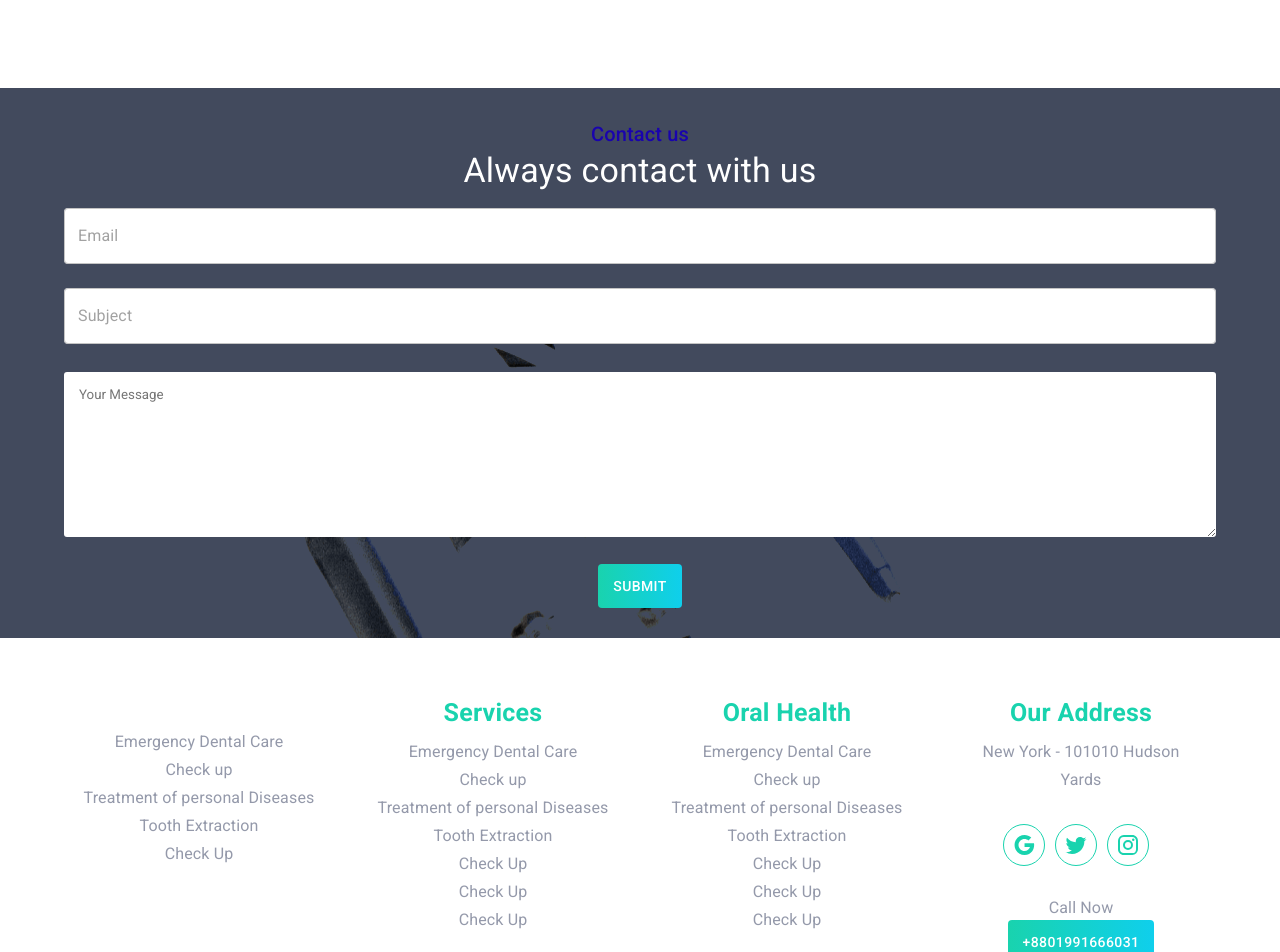
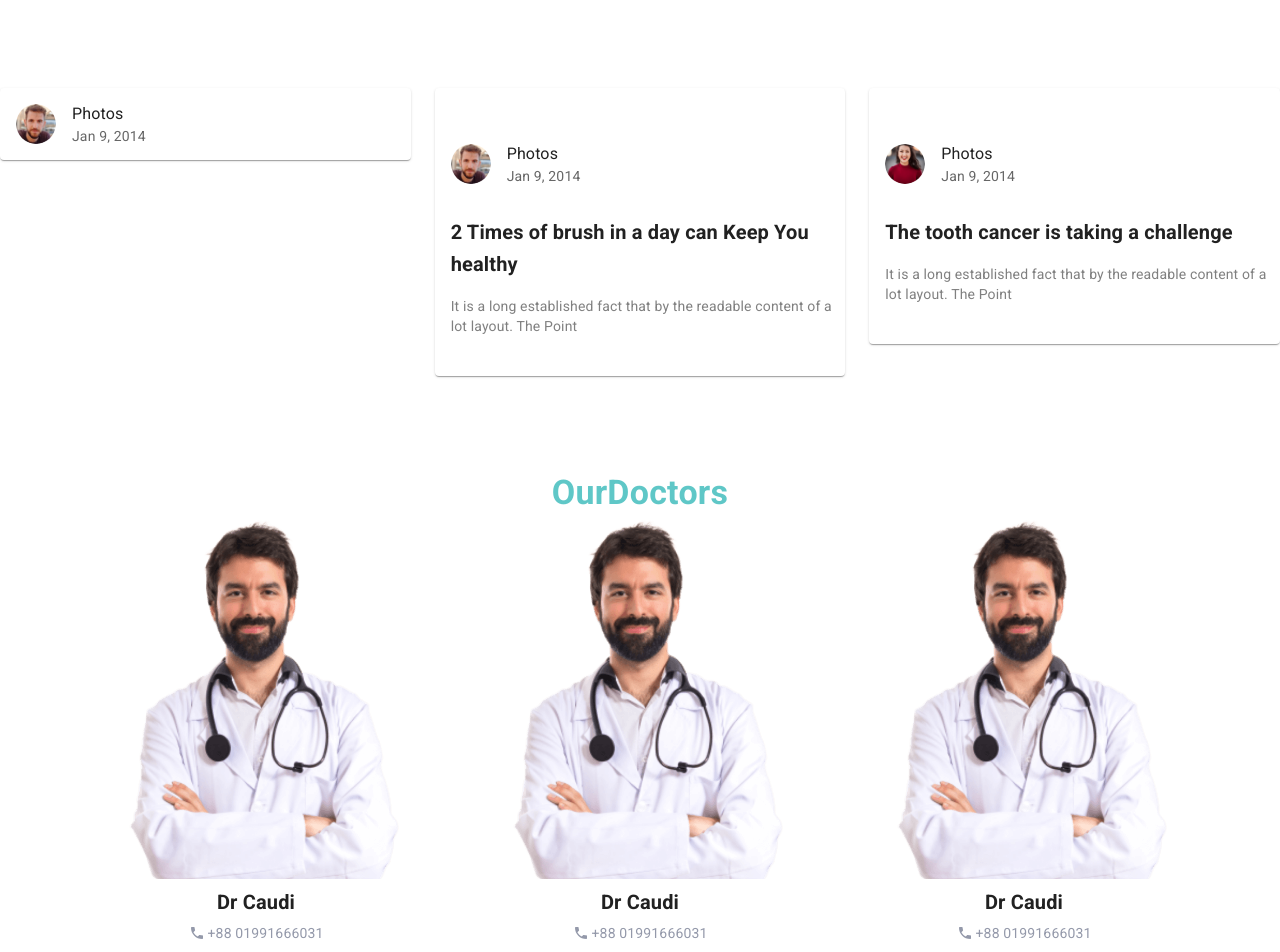
Before and after one commit to iazadur/doctors-portal, a React (Create React App) app: page / in a window 1280 px wide. Shown: the part 1960-2912 px from the top of the page. Built offline with nearby package versions, Linux system fonts and the light colour scheme; no server answers.

Commit message:
add blog section

```diff
--- a/src/Pages/Appointment/Appointment/Appointment.js
+++ b/src/Pages/Appointment/Appointment/Appointment.js
@@ -1,4 +1,5 @@
 import React from 'react';
+import Footer from '../../Shared/Footer/Footer';
 import Navigation from '../../Shared/Navigation/Navigation';
 import AppointmentHeader from '../AppointmentHeader/AppointmentHeader';
 import AvailableAppointment from '../AvailableAppointment/AvailableAppointment';
@@ -10,6 +11,7 @@ const Appointment = () => {
             <Navigation />
             <AppointmentHeader date={date} setDate={setDate}  />
             <AvailableAppointment date={date} />
+            <Footer />
         </>
     );
 };
--- a/src/Pages/Home/Home/Home.js
+++ b/src/Pages/Home/Home/Home.js
@@ -5,7 +5,9 @@ import Banner from '../Banner/Banner';
 import InfoCard from './../InfoCard/InfoCard'
 import Services from '../Services/Services';
 import Contact from '../Contact/Contact';
-import Footer from '../Footer/Footer';
+import Footer from '../../Shared/Footer/Footer';
+import OurDoctors from '../OurDoctors/OurDoctors';
+import OurBlog from '../OurBlog/OurBlog';
 
 const Home = () => {
     return (
@@ -15,6 +17,8 @@ const Home = () => {
             <InfoCard />
             <Services />
             <AppoinmentBanner />
+            <OurBlog />
+            <OurDoctors />
             <Contact />
             <Footer />
         </>
--- /dev/null
+++ b/src/Pages/Home/OurBlog/OurBlog.js
@@ -0,0 +1,58 @@
+import { Grid, Paper, Box, ListItem, ListItemAvatar, Avatar, ListItemText, Typography } from '@mui/material';
+import React from 'react';
+import people1 from './../../../images/people-1.png'
+import people2 from './../../../images/people-2.png'
+
+const OurBlog = () => {
+    const n = [
+        {
+            people: people1,
+            title: "2 Times of brush in a day can Keep You healthy",
+            desc: "It is a long established fact that by the readable content of a lot layout. The Point"
+        },
+        {
+            people: people2,
+            title: "The tooth cancer is taking a challenge",
+            desc: "It is a long established fact that by the readable content of a lot layout. The Point"
+        }
+    ]
+    return (
+        <>
+            <Grid container spacing={3} >
+                <Grid item xs={12} sm={12} md={4}>
+                    <Paper >
+                        <ListItem>
+                            <ListItemAvatar>
+                                <Avatar src={people1}>
+
+                                </Avatar>
+                            </ListItemAvatar>
+                            <ListItemText primary="Photos" secondary="Jan 9, 2014" />
+                        </ListItem>
+                    </Paper>
+                </Grid>
+                {n.map(({ people, title, desc }, idx) => (
+                    <Grid key={idx} item xs={12} sm={12} md={4}>
+                        <Paper sx={{ py: 5, textAlign: "left" }}>
+                            <ListItem>
+                                <ListItemAvatar>
+                                    <Avatar src={people}>
+
+                                    </Avatar>
+                                </ListItemAvatar>
+                                <ListItemText primary="Photos" secondary="Jan 9, 2014" />
+                            </ListItem>
+                            <Typography sx={{ my: 2, fontWeight: 600, paddingLeft: 2 }} variant="h6">{title}</Typography>
+                            <Typography
+                                sx={{ paddingLeft: 2,color:'gray' }}
+                                variant="body2">{desc}</Typography>
+                        </Paper>
+                    </Grid>
+                ))}
+
+            </Grid>
+        </>
+    );
+};
+
+export default OurBlog;
--- /dev/null
+++ b/src/Pages/Home/OurDoctors/OurDoctors.js
@@ -0,0 +1,46 @@
+import { Container, Grid, Paper, Typography, Box } from '@mui/material';
+import React from 'react';
+import doctor from './../../../images/doctor-small.png'
+import PhoneIcon from '@mui/icons-material/Phone'
+import { makeStyles } from '@mui/styles';
+const useStyle = makeStyles({
+    doctorsName: {
+        fontWeight: "bold"
+    },
+    doctorsPhone: {
+        color: '#9499AA !important',
+        margin: "5px 0 !important",
+        display: "flex",
+        justifyContent: "center",
+        alignItems: "center",
+        fontSize: '12px !important'
+    },
+})
+
+const OurDoctors = () => {
+    const { doctorsPhone, doctorsName } = useStyle()
+    return (
+        <>
+            <Container sx={{ my: 12 }}>
+                <Typography variant="h4" sx={{ fontWeight: 600, color: "#5FC7C7" }}>OurDoctors</Typography>
+                <Grid container >
+                    {Array.from({ length: 3 }).map((_, idx) => (
+                        <Grid item xs={12} sm={12} md={4}>
+                            <Paper elevation={0}>
+                                <img src={doctor} width="100%" alt="" sx={{}}></img>
+                                <Typography className={doctorsName} variant="h6">Dr Caudi</Typography>
+                                <Box className={doctorsPhone}>
+                                    <PhoneIcon style={{ fontSize: "1rem", marginRight: "3px" }} /><Typography variant="body2">+88 01991666031 </Typography>
+                                </Box>
+                            </Paper>
+                        </Grid>
+                    ))}
+
+                </Grid>
+            </Container>
+
+        </>
+    );
+};
+
+export default OurDoctors;
```
Also changed, not shown: src/Pages/Shared/Footer/Footer.js (renamed from src/Pages/Home/Footer/Footer.js).
